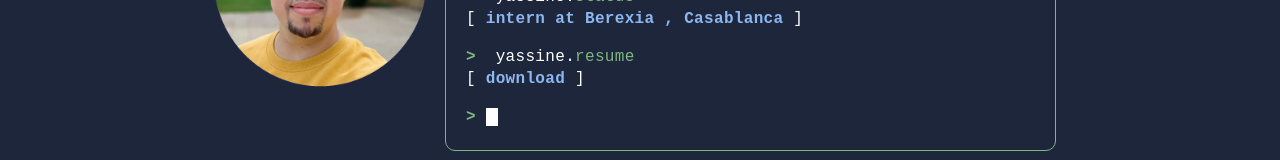
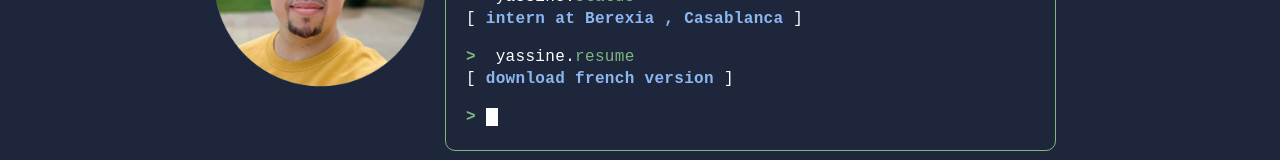
Before and after one commit to yassineaitmalek/portfolio, a plain HTML site: page about.html in a window 1280 px wide. Shown: the part 527-687 px from the top of the page. Drawn offline with nearby package versions, Linux system fonts and the light colour scheme.

Commit message:
portfolio

```diff
--- a/about.html
+++ b/about.html
@@ -121,8 +121,9 @@
                                 yassine.<span class="green">resume</span>
                             </p>
                             <p class="return"> [
-                                <a target="_blank" href="http://www.berexia.com/en/" style="text-decoration: none; "
-                                    class="hyperlink"> download </a>
+                                <a target="_blank"
+                                    href="https://drive.google.com/file/d/1ThsqC87vtgKRP2IDemgjpEwbEyoz2tgq/view?usp=sharing"
+                                    style="text-decoration: none; " class="hyperlink"> download french version </a>
                                 ]
                             </p>
                         </div>
```
